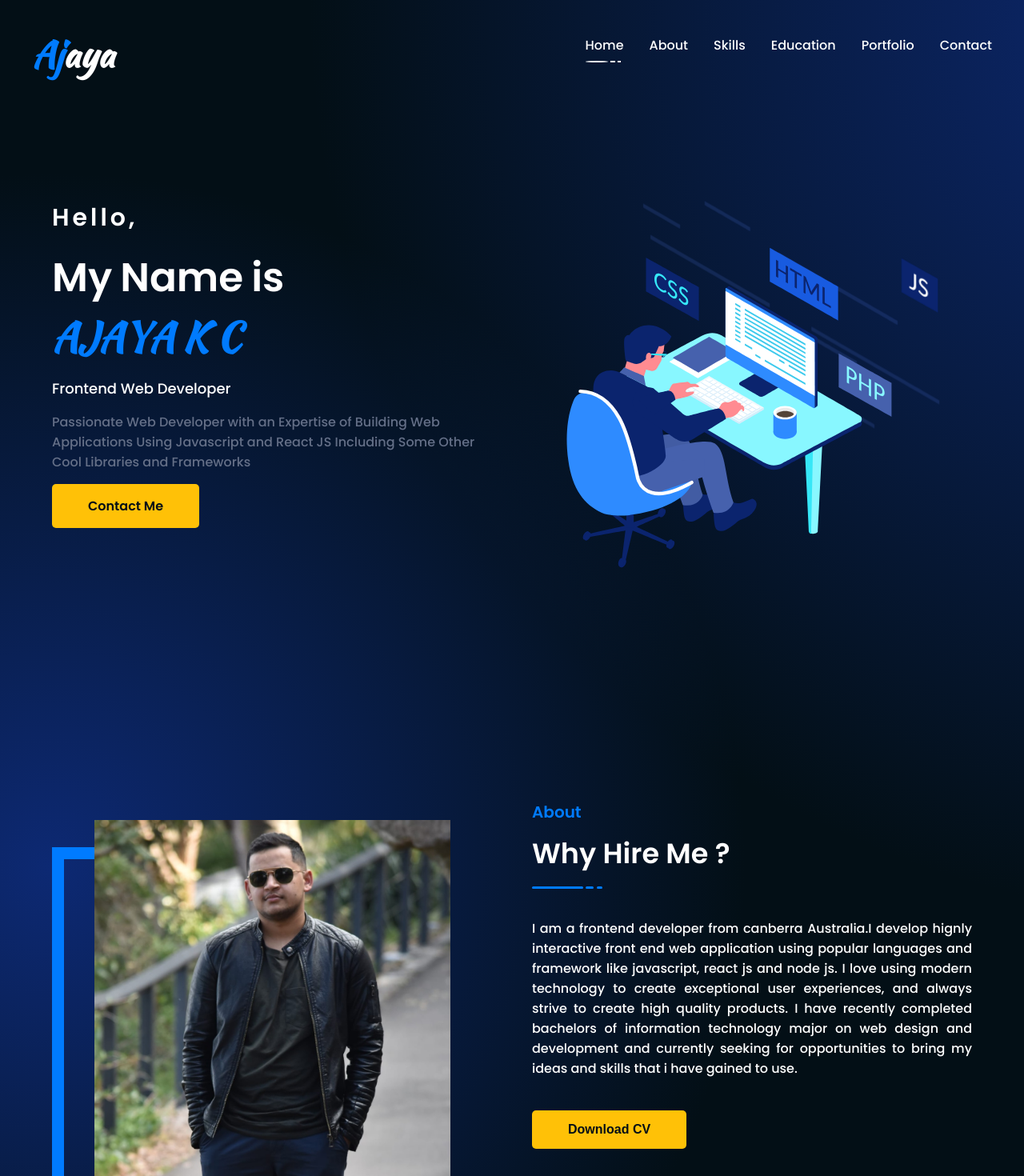
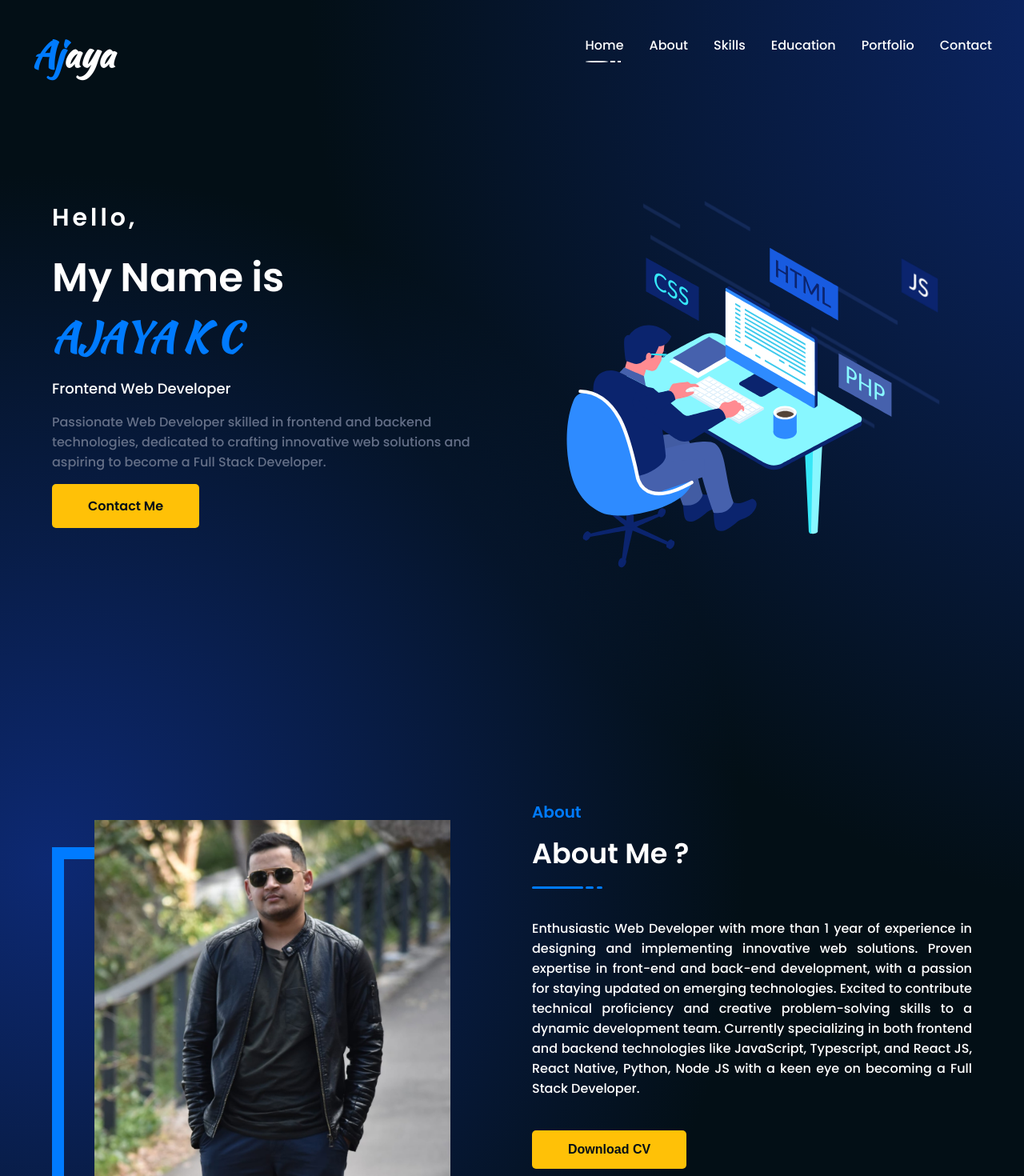
Before and after one commit to Ajkce/Portfolio, a React (Create React App) app: page / in a window 1280 px wide. Shown: the top 1470 px of the page at 80% size. Built offline with nearby package versions, Linux system fonts and the light colour scheme; the HTML template or start-up script is replaced by a standard one; a web font is replaced by a local one.

Commit message:
Updated About me

```diff
--- a/src/Components/About/About.jsx
+++ b/src/Components/About/About.jsx
@@ -54,7 +54,7 @@ function About() {
           <div className="about-content" ref={info}>
             <div className="section-title">
               <h5 className="sub-title">About</h5>
-              <h3 className="main-title">Why Hire Me ?</h3>
+              <h3 className="main-title">About Me ?</h3>
               <ul className="line">
                 <li></li>
                 <li></li>
@@ -63,18 +63,21 @@ function About() {
             </div>
 
             <p>
-              I am a frontend developer from canberra Australia.I develop hignly
-              interactive front end web application using popular languages and
-              framework like javascript, react js and node js. I love using
-              modern technology to create exceptional user experiences, and
-              always strive to create high quality products.  I have recently
-              completed bachelors of information technology major on web design
-              and development and currently seeking for opportunities to bring
-              my ideas and skills that i have gained to use.
+              Enthusiastic Web Developer with more than 1 year of experience in
+              designing and implementing innovative web solutions. Proven
+              expertise in front-end and back-end development, with a passion
+              for staying updated on emerging technologies. Excited to
+              contribute technical proficiency and creative problem-solving
+              skills to a dynamic development team. Currently specializing in
+              both frontend and backend technologies like JavaScript,
+              Typescript, and React JS, React Native, Python, Node JS with a
+              keen eye on becoming a Full Stack Developer.
             </p>
 
             <button className="btn btn-yellow slidebtn downloadbtn">
-              Download CV <DownloadIcon className="download" />
+              <a href="./AJ_CV.docx">
+                Download CV <DownloadIcon className="download" />
+              </a>
             </button>
           </div>
         </div>
--- a/src/Components/Home/Home.jsx
+++ b/src/Components/Home/Home.jsx
@@ -124,9 +124,9 @@ function Home() {
               Frontend Web Developer
             </h4>
             <p ref={info2}>
-              Passionate Web Developer with an Expertise of Building Web
-              Applications Using Javascript and React JS Including Some Other
-              Cool Libraries and Frameworks
+              Passionate Web Developer skilled in frontend and backend
+              technologies, dedicated to crafting innovative web solutions and
+              aspiring to become a Full Stack Developer.
             </p>
             <Link
               to="contact"
```
Also changed, not shown: package.json (+16 -16 lines), 2 other files (tests, documents, lock files or other folders).
